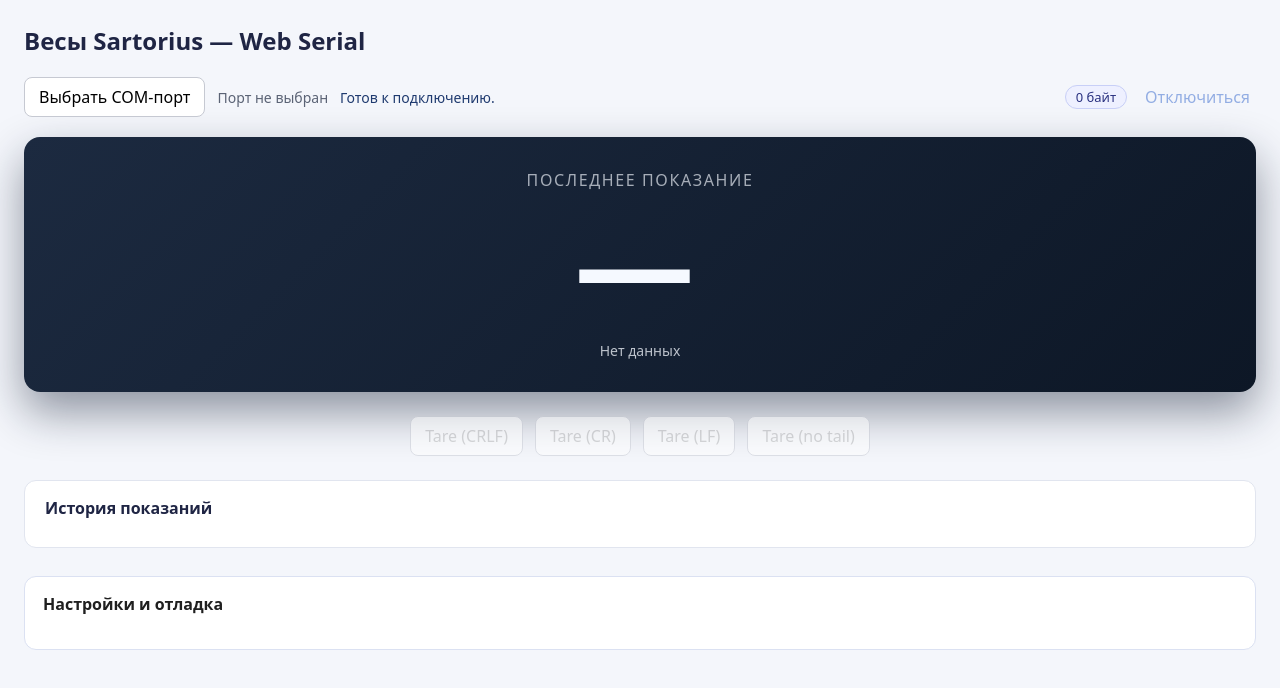
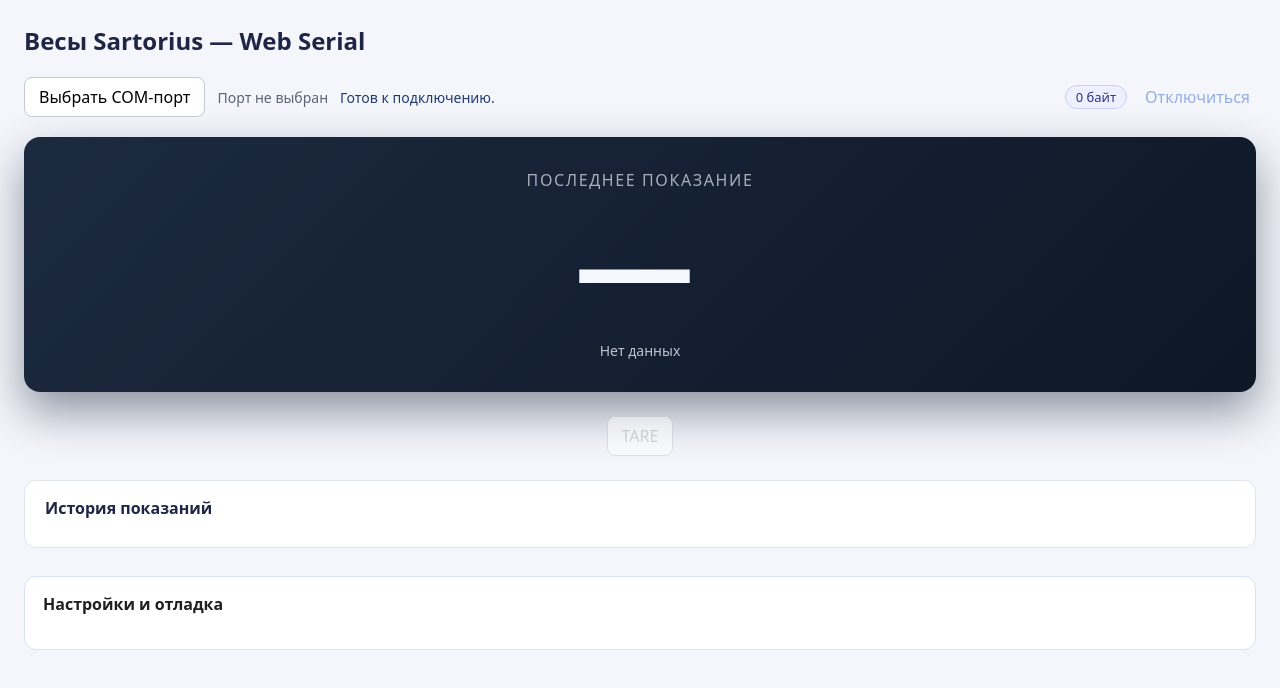
Before and after one commit to alex1yaremchuk/sartorius, a plain HTML site: page index.html in a window 1280 px wide. Drawn offline with Linux system fonts and the light colour scheme.

Commit message:
feat: leave tare with crlf

```diff
--- a/index.html
+++ b/index.html
@@ -55,10 +55,7 @@
 </section>
 
 <div class="tare-actions" aria-label="Tare commands">
-  <button type="button" class="tare-button" data-tare-tail="crlf" data-tare-label="CRLF" disabled>Tare (CRLF)</button>
-  <button type="button" class="tare-button" data-tare-tail="cr" data-tare-label="CR" disabled>Tare (CR)</button>
-  <button type="button" class="tare-button" data-tare-tail="lf" data-tare-label="LF" disabled>Tare (LF)</button>
-  <button type="button" class="tare-button" data-tare-tail="none" data-tare-label="none" disabled>Tare (no tail)</button>
+  <button type="button" class="tare-button" data-tare-tail="crlf" data-tare-label="CRLF" disabled>TARE</button>
 </div>
 
 <section class="history">
```
